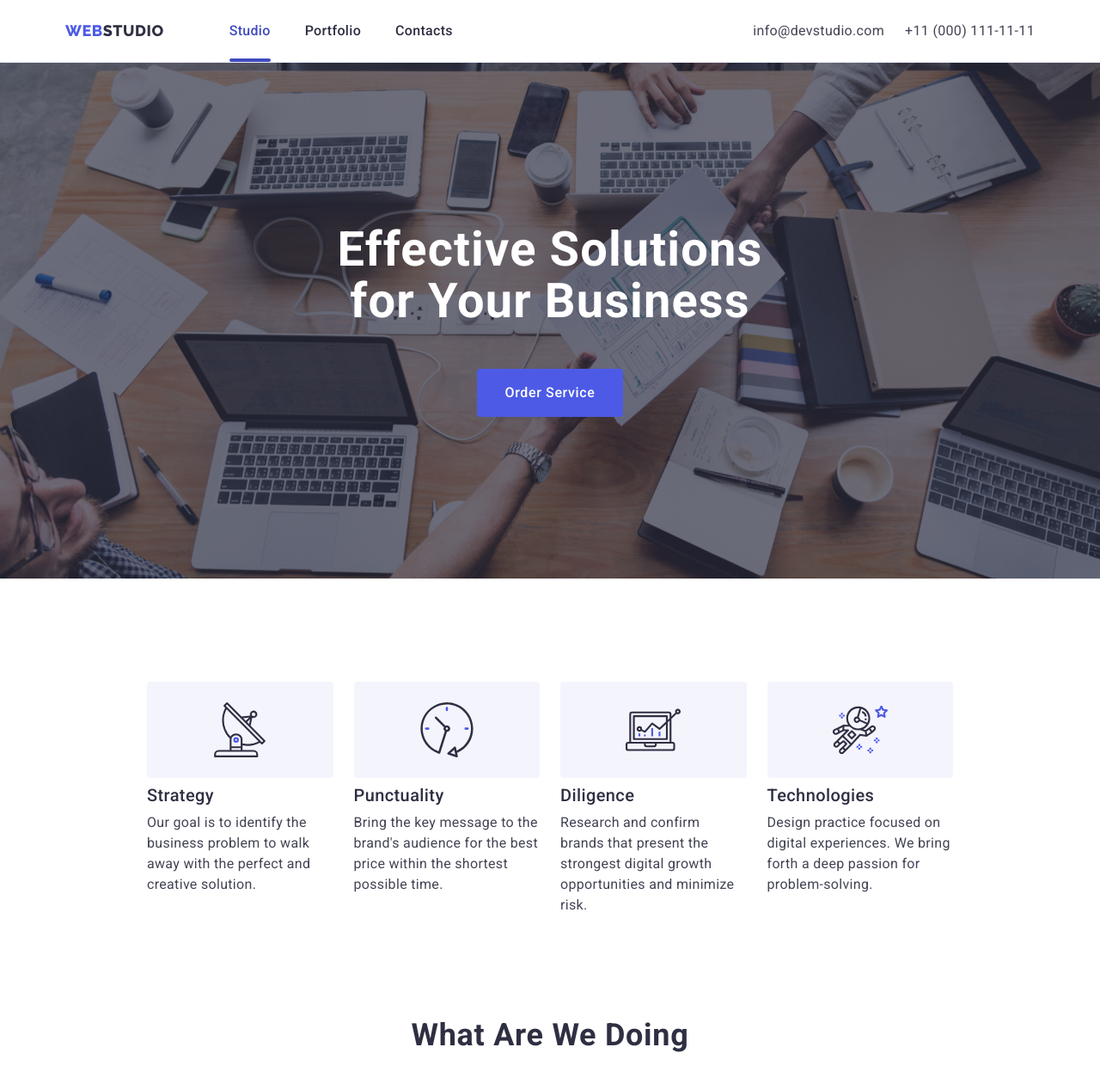
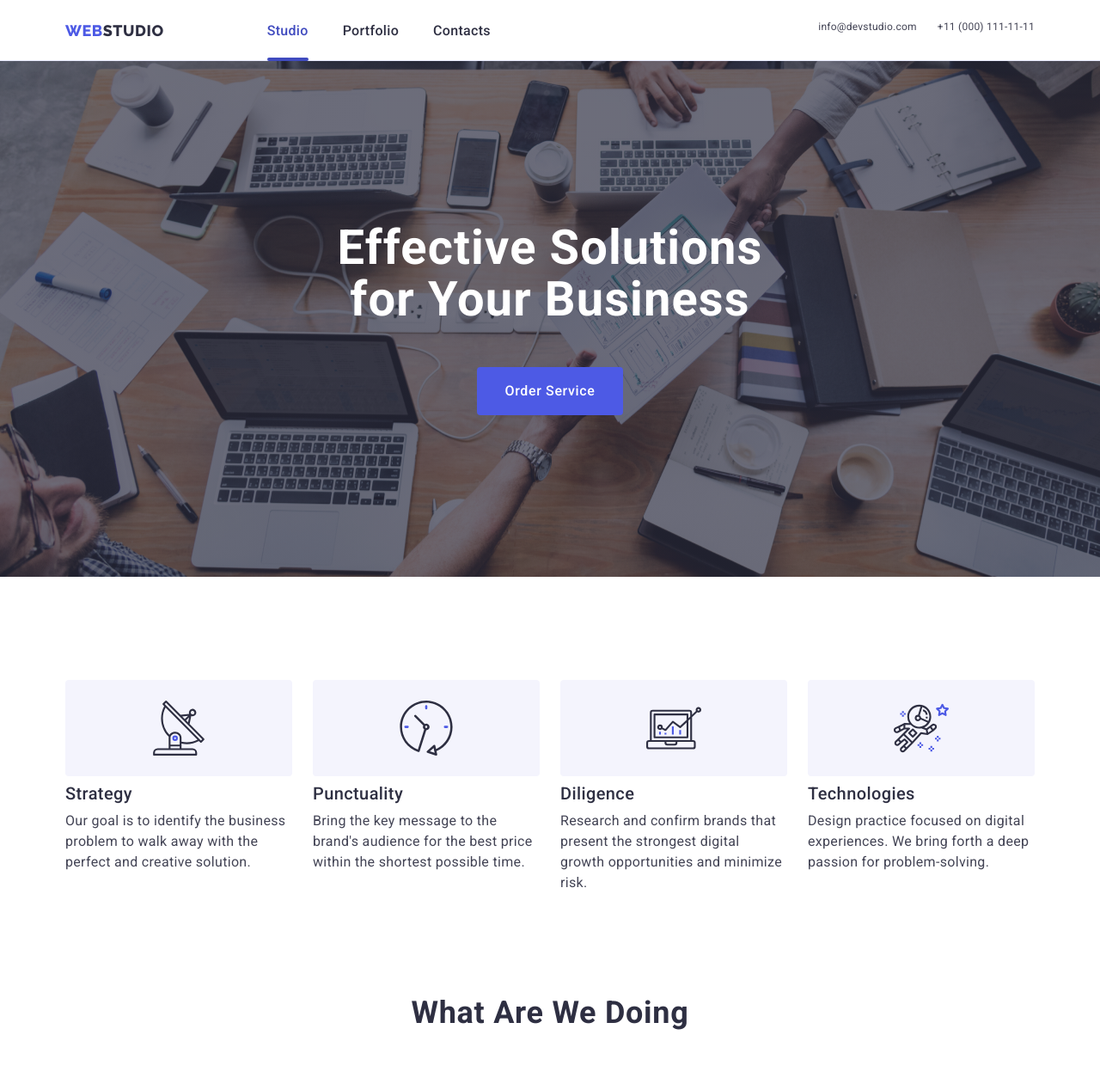
Before and after one commit to DMaietnyiKepp/goit-markup-hw-07, a plain HTML site: page index.html in a window 1280 px wide. Shown: the top 1268 px of the page at 86% size. Drawn offline with nearby package versions, Linux system fonts and the light colour scheme.

Commit message:
adaptation

```diff
--- a/css/desktop.css
+++ b/css/desktop.css
@@ -8,7 +8,12 @@
         padding-bottom: 24px;
     }
 
+    .header-navigation {
+        margin-right: auto;
+    }
+
     .address-list {
+        letter-spacing: 0.02em;
         flex-wrap: nowrap;
         gap: 24px;
     }
@@ -17,9 +22,7 @@
 
     .studio-advantage {
         padding-top: 120px;
-        padding-right: 156px;
         padding-bottom: 0;
-        padding-left: 156px;
     }
 
     .studio-advatage-pics-list {
@@ -127,6 +130,7 @@
     }
 
     .footer-items {
+        padding-left: 0;
         flex-wrap: nowrap;
         gap: 0;
     }
--- a/css/styles.css
+++ b/css/styles.css
@@ -78,7 +78,7 @@ img {
 }
 
 .header-container {
-    width: 396px;
+    width: 100%;
     padding-top: 24px;
     padding-bottom: 24px;
     display: flex;
@@ -164,7 +164,8 @@ img {
 /*-------------- studio advantage ---------------*/
 
 .studio-advantage {
-    padding: 96px 16px;
+    padding-top: 96px;
+    padding-bottom: 96px;
 }
 
 .studio-advatage-pics-list {
--- a/css/tablet.css
+++ b/css/tablet.css
@@ -8,22 +8,23 @@
 
     .header-container {
         width: 100%;
+        height: 70px;
         padding-bottom: 0;
     }
 
     .header-navigation {
-        margin-right: auto;
+        margin-right: 118px;
         display: flex;
     }
 
     .header-logo {
+        margin-right: 120px;
         font-family: 'Raleway', sans-serif;
         font-weight: 800;
         font-size: 18px;
         line-height: 1.33;
         letter-spacing: 0.03em;
         text-transform: uppercase;
-        margin-right: 76px;
         color: var(--MainTextColor)
     }
 
@@ -60,7 +61,7 @@
     .current::after {
         content: '';
         position: absolute;
-        top: 42px;
+        top: 41px;
         left: 0;
         width: 100%;
         height: 4px;
@@ -73,9 +74,9 @@
     } */
 
     .address-list {
-        font-size: 16px;
-        line-height: 1.5;
-        letter-spacing: 0.02em;
+        font-size: 12px;
+        line-height: 1.3;
+        letter-spacing: 0.04em;
         display: flex;
         flex-wrap: wrap;
         gap: 4px;
@@ -154,12 +155,13 @@
 
     /*--------------- footer ---------------*/
 
-    .footer {
-        padding-left: 108px;
-    }
+    /* .footer {
+    } */
 
     .footer-items {
+        padding-left: 108px;
         display: flex;
+        justify-content: flex-start;
         flex-wrap: wrap;
         gap: 24px;
     }
```
